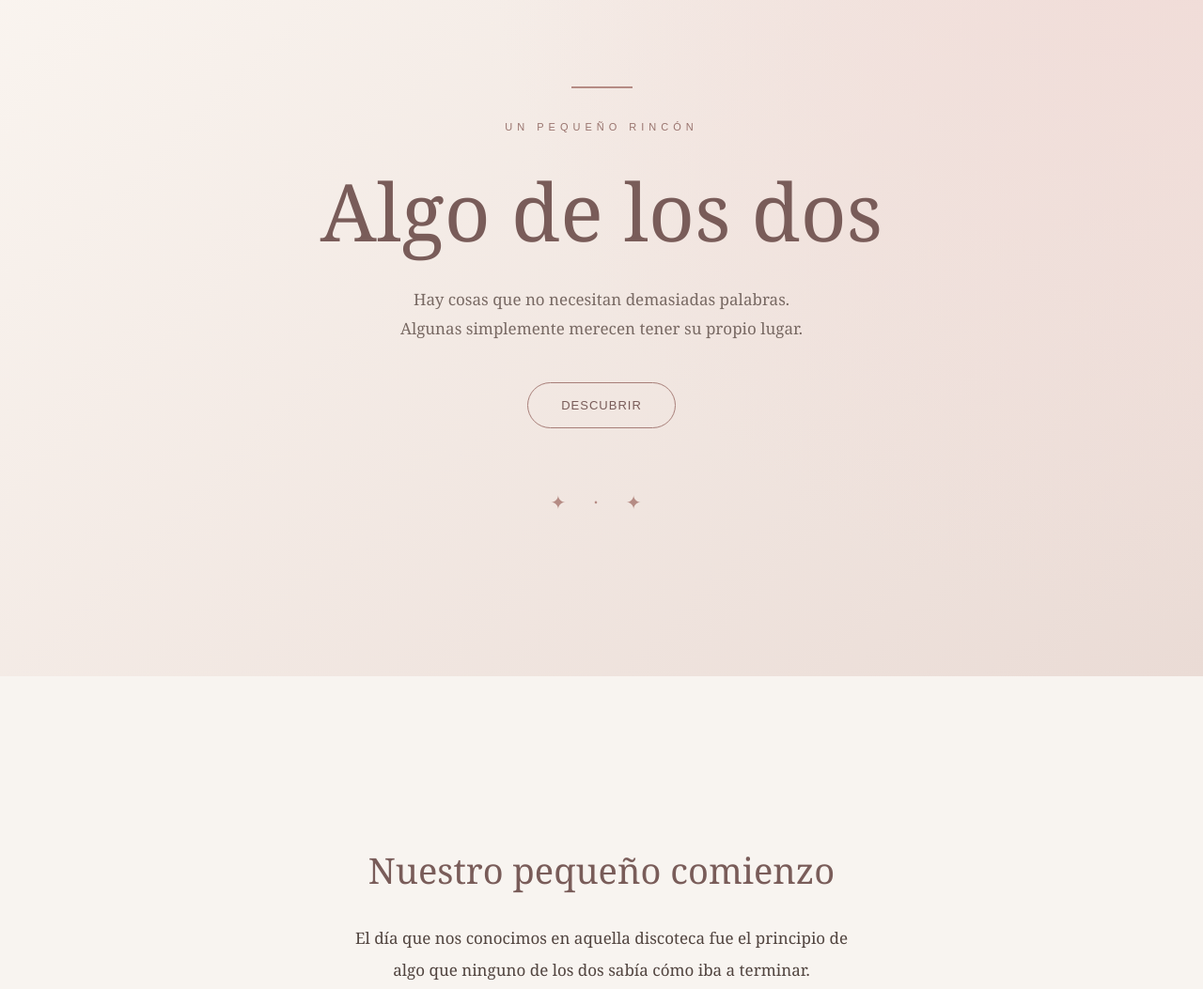
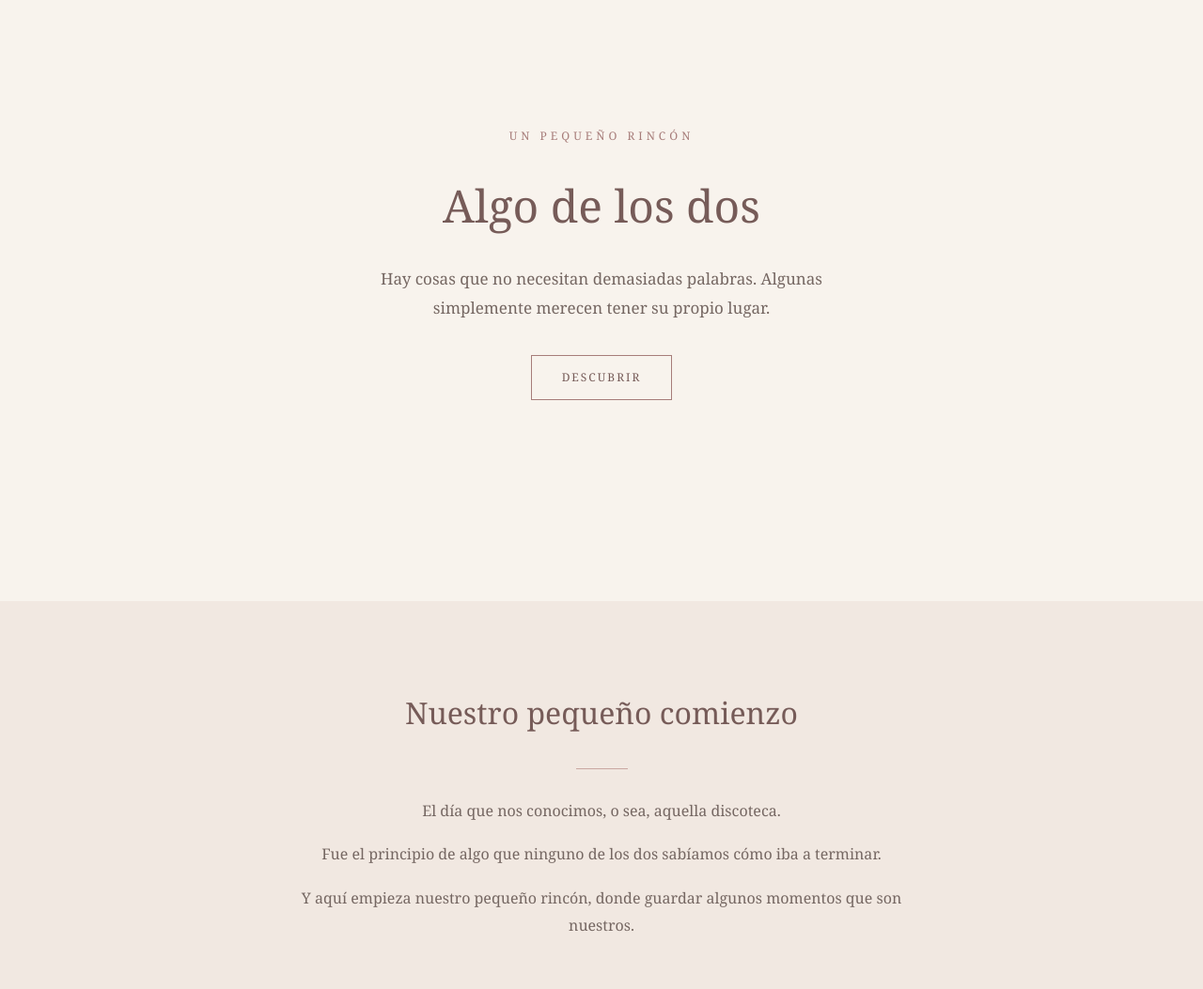
Before and after one commit to Brais4782/Regalo, a plain HTML site: page index.html in a window 1280 px wide. Shown: the part 80-1133 px from the top of the page at 94% size. Drawn offline with Linux system fonts and the light colour scheme.

Commit message:
Update index.html

```diff
--- a/index.html
+++ b/index.html
@@ -3,7 +3,8 @@
 <head>
     <meta charset="UTF-8">
     <meta name="viewport" content="width=device-width, initial-scale=1.0">
-<title>Para ti, mi vida ❤️</title>
+
+    <title>Algo de los dos ❤️</title>
 
     <style>
         * {
@@ -14,154 +15,147 @@
         }
 
         body {
+            background-color: #F8F3ED;
+            color: #51443F;
             font-family: Georgia, serif;
-  background: #f8f4f0;
-  color: #51443f;
+            line-height: 1.8;
         }
 
-.hero {
-  min-height: 100vh;
+        header {
+            min-height: 90vh;
             display: flex;
             flex-direction: column;
             justify-content: center;
             align-items: center;
             text-align: center;
-  padding: 30px;
-  background:
-    radial-gradient(circle at top right, #f1dcd8, transparent 50%),
-    linear-gradient(135deg, #faf5f0, #eadbd5);
+            padding: 30px 20px;
+        }
+
+        .small-title {
+            color: #A77D7A;
+            letter-spacing: 4px;
+            font-size: 12px;
+            text-transform: uppercase;
+            margin-bottom: 20px;
+        }
+
+        h1 {
+            font-size: 48px;
+            color: #765B58;
+            font-weight: normal;
+            margin-bottom: 20px;
+        }
+
+        .intro {
+            max-width: 550px;
+            color: #756762;
+            font-size: 17px;
+            margin-bottom: 35px;
+        }
+
+        .button {
+            display: inline-block;
+            padding: 12px 32px;
+            border: 1px solid #A77D7A;
+            color: #765B58;
+            text-decoration: none;
+            letter-spacing: 2px;
+            font-size: 12px;
+            transition: all 0.3s ease;
+        }
+
+        .button:hover {
+            background-color: #A77D7A;
+            color: #FFFFFF;
+        }
+
+        section {
+            padding: 90px 20px;
+            text-align: center;
+        }
+
+        .story {
+            background-color: #F1E8E1;
+        }
+
+        h2 {
+            color: #765B58;
+            font-size: 32px;
+            font-weight: normal;
+            margin-bottom: 25px;
+        }
+
+        section p {
+            max-width: 650px;
+            margin: 0 auto 18px;
+            color: #756762;
+            font-size: 16px;
         }
 
         .line {
-  width: 65px;
-  height: 2px;
-  background: #b58b84;
-  margin-bottom: 35px;
-}
-
-.small {
-  font-family: Arial, sans-serif;
-  font-size: 11px;
-  letter-spacing: 5px;
-  text-transform: uppercase;
-  color: #98736d;
-  margin-bottom: 25px;
-}
-
-h1 {
-  font-size: clamp(45px, 9vw, 85px);
-  font-weight: normal;
-  color: #795c59;
-  margin-bottom: 22px;
-}
-
-.description {
-  font-size: 17px;
-  line-height: 1.8;
-  max-width: 450px;
-  color: #786963;
-}
-
-.button {
-  margin-top: 42px;
-  padding: 16px 35px;
-  border: 1px solid #a77e78;
-  border-radius: 40px;
-  color: #795c59;
-  text-decoration: none;
-  font-family: Arial, sans-serif;
-  font-size: 13px;
-  letter-spacing: 1px;
-  transition: 0.3s;
-}
-
-.button:hover {
-  background: #a77e78;
-  color: white;
-  transform: translateY(-4px);
-}
-
-.decoration {
-  margin-top: 65px;
-  color: #b58b84;
-  font-size: 20px;
-  letter-spacing: 12px;
-}
-
-.story {
-  min-height: 75vh;
-  padding: 100px 25px;
-  display: flex;
-  flex-direction: column;
-  justify-content: center;
-  align-items: center;
-  text-align: center;
-}
-
-.story h2 {
-  color: #795c59;
-  font-size: 38px;
-  font-weight: normal;
-  margin-bottom: 30px;
-}
-
-.story p {
-  max-width: 550px;
-  line-height: 2;
-  font-size: 17px;
+            width: 55px;
+            height: 1px;
+            background-color: #C9A7A1;
+            margin: 30px auto;
         }
 
         footer {
-  padding: 30px;
+            padding: 35px 20px;
             text-align: center;
-  background: #795c59;
-  color: #fff8f3;
-  font-size: 13px;
+            color: #967875;
+            border-top: 1px solid #E8DAD5;
+            font-size: 14px;
         }
 
+        @media (max-width: 600px) {
+            h1 {
+                font-size: 36px;
+            }
+
+            h2 {
+                font-size: 27px;
+            }
+
+            .intro {
+                font-size: 15px;
+            }
+        }
     </style>
 </head>
 
 <body>
 
-<header class="hero">
-
-  <div class="line"></div>
-
-  <p class="small">Un pequeño rincón</p>
+    <header>
+        <p class="small-title">Un pequeño rincón</p>
 
         <h1>Algo de los dos</h1>
 
-  <p class="description">
+        <p class="intro">
             Hay cosas que no necesitan demasiadas palabras.
             Algunas simplemente merecen tener su propio lugar.
         </p>
 
-  <a href="#historia" class="button">
-    DESCUBRIR
-  </a>
-
-  <div class="decoration">✦ · ✦</div>
-
+        <a href="#comienzo" class="button">DESCUBRIR</a>
     </header>
 
-<section class="story" id="historia">
-
+    <section class="story" id="comienzo">
         <h2>Nuestro pequeño comienzo</h2>
 
+        <div class="line"></div>
+
         <p>
-    El día que nos conocimos en aquella discoteca
-    fue el principio de algo que ninguno de los dos
-    sabía cómo iba a terminar.
+            El día que nos conocimos, o sea, aquella discoteca.
         </p>
 
-  <br>
+        <p>
+            Fue el principio de algo que ninguno de los dos
+            sabíamos cómo iba a terminar.
+        </p>
 
         <p>
             Y aquí empieza nuestro pequeño rincón,
             donde guardar algunos momentos que son nuestros.
         </p>
-
     </section>
 
     <footer>
```
Lines whose indentation alone changed are shown as unchanged.
